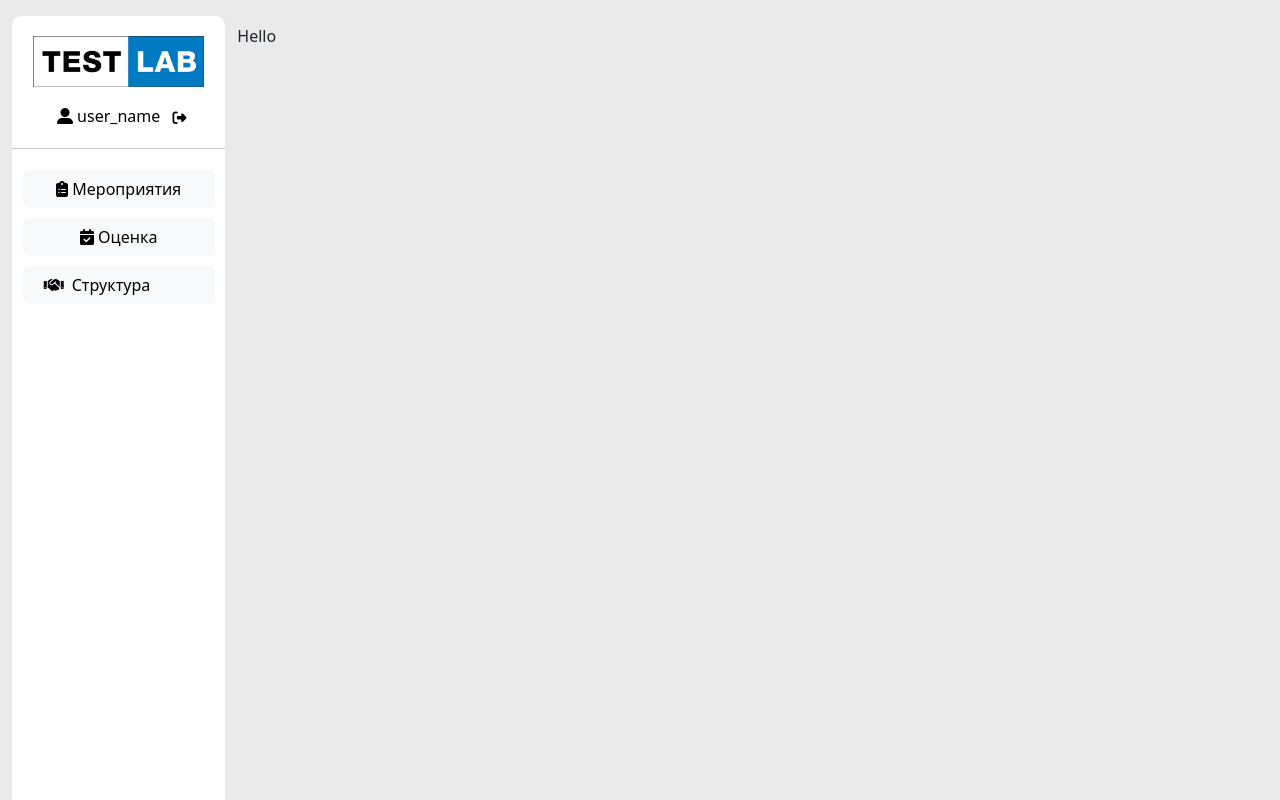
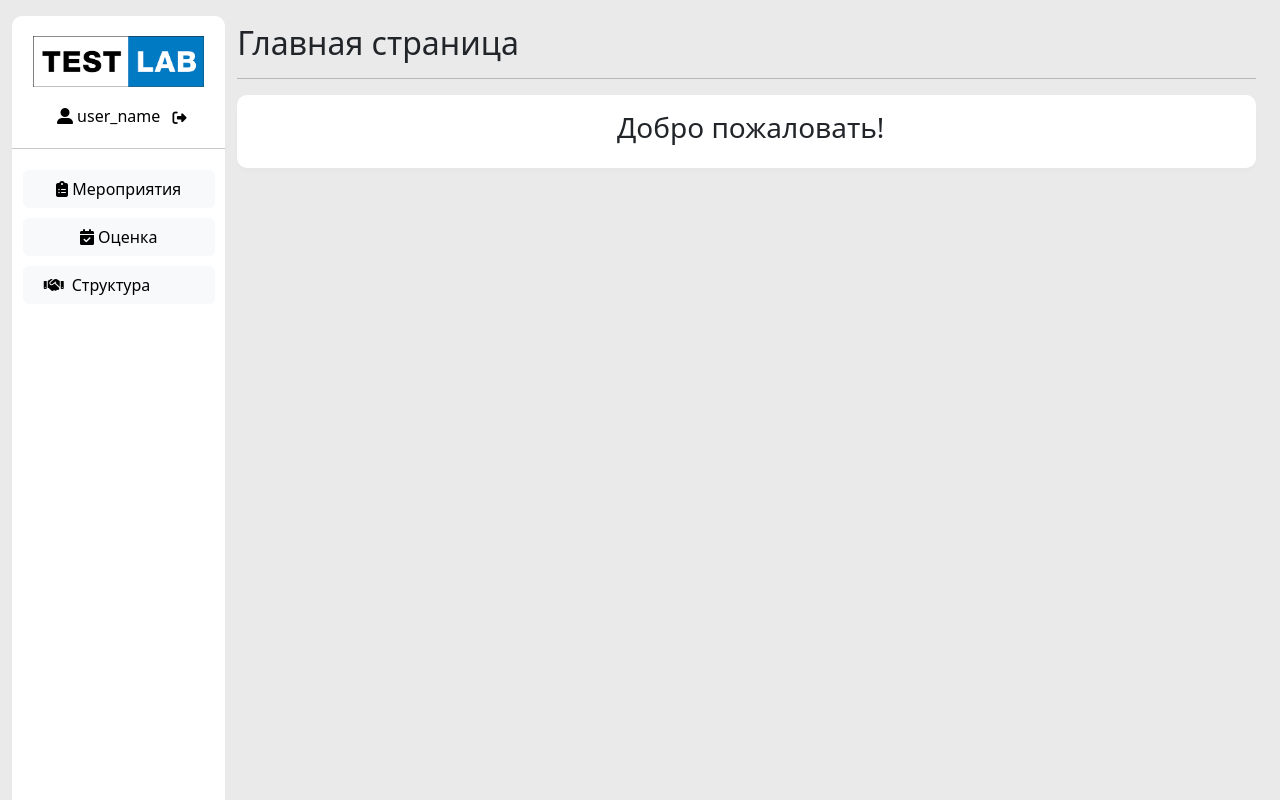
Before and after one commit to ScarlettD1/RIPC, a Django app: page / in a window 1280 px wide. Run offline with Django 4.2, Linux system fonts and the light colour scheme; the visitor is signed in with stand-in values (Sample User, id 1); some libraries are stand-ins or nearby versions.

Commit message:
Изменил главную страницу

```diff
--- a/ripc/templates/ripc/index.html
+++ b/ripc/templates/ripc/index.html
@@ -1,5 +1,13 @@
 {% extends "base_menu_generic.html" %}
 {% block title %}index{% endblock %}
 {% block main_content %}
-Hello
+    <header>
+        <h2>Главная страница</h2>
+        <hr>
+    </header>
+    <main class="page-block">
+        <div class="info pt-3 ms-2">
+            <h3 class="text-center">Добро пожаловать!</h3>
+        </div>
+    </main>
 {% endblock %}
```
